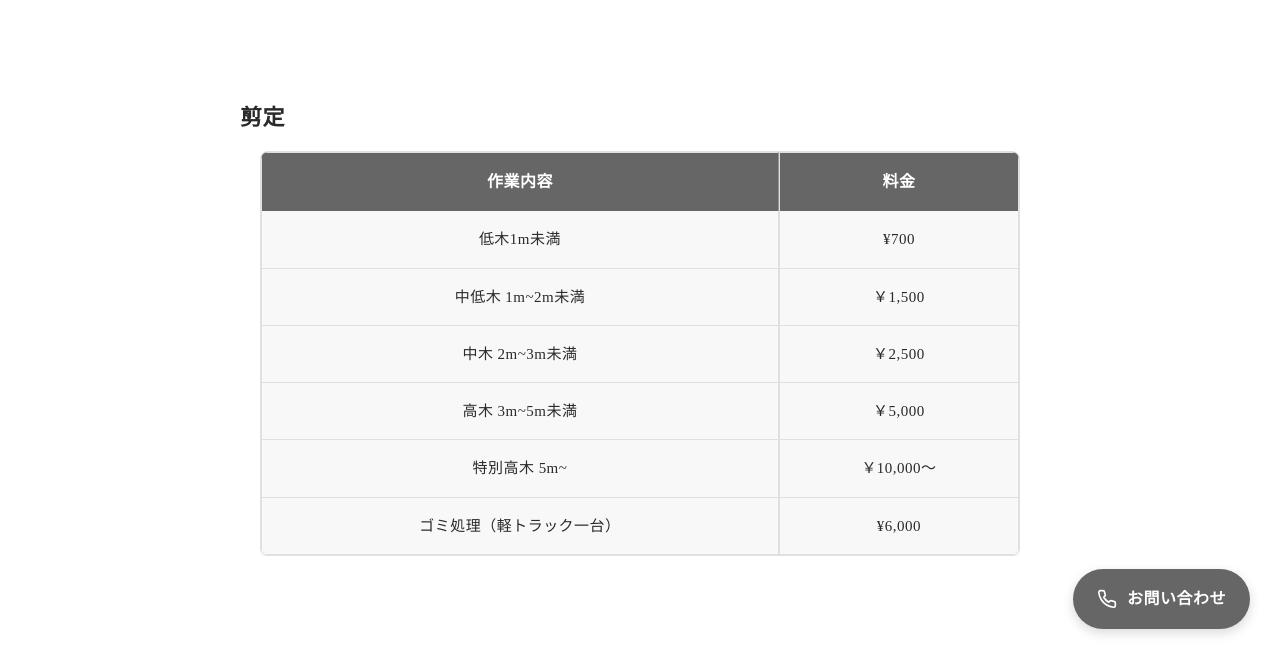
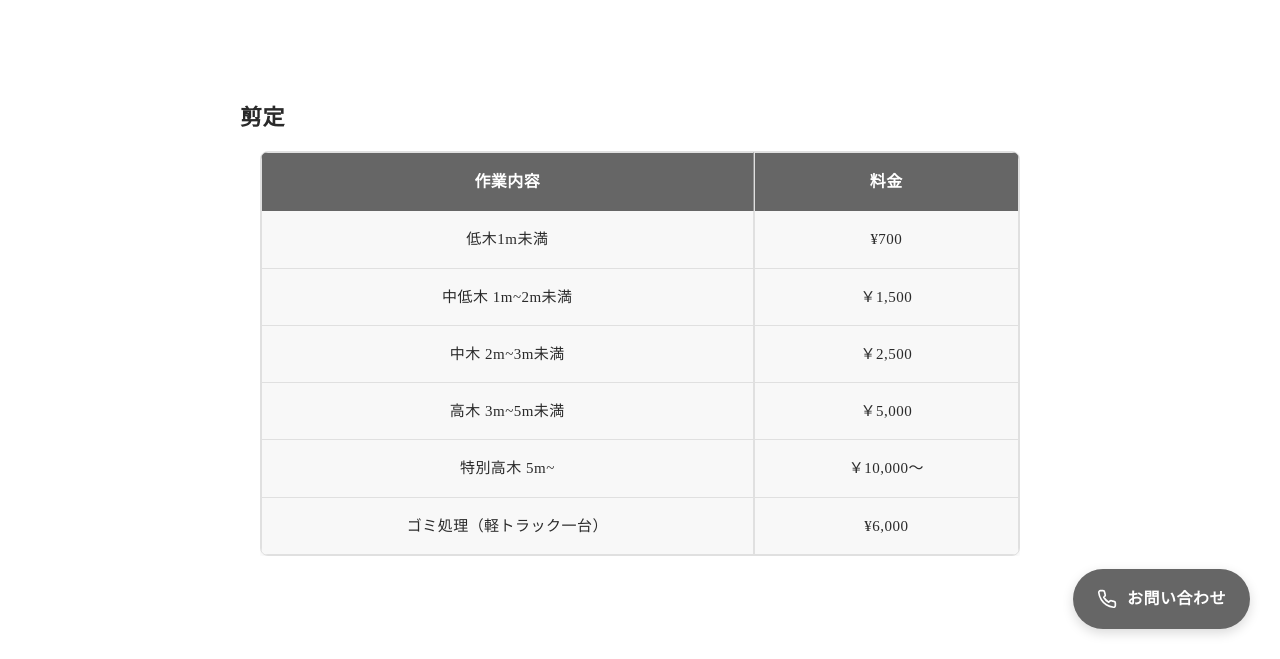
Before and after one commit to parineko/NiWaYa-Syo_demo, an Astro site: page /prices in a window 1280 px wide. Shown: the part 141-800 px from the top of the page. Built offline with nearby package versions, Linux system fonts and the light colour scheme; Astro itself is replaced by a stand-in of ours; a web font is replaced by a local one.

Commit message:
css分解前ok

```diff
--- a/src/styles/base.css
+++ b/src/styles/base.css
@@ -1078,6 +1078,7 @@ main > *:first-child {
     box-shadow: 0 2px 4px rgba(0, 0, 0, 0.05);
     border: 1px solid #e0e0e0;
     margin: 0 auto;
+    table-layout: fixed;
 }
 
 .price-table thead {
@@ -1097,6 +1098,14 @@ main > *:first-child {
     border-right: 1px solid rgba(255, 255, 255, 0.3);
     border-top: 1px solid #e0e0e0;
     border-left: 1px solid #e0e0e0;
+}
+
+.price-table th:first-child {
+    width: 65%;
+}
+
+.price-table th:last-child {
+    width: 35%;
 }
 
 .price-table thead tr:first-child th:first-child {
@@ -1125,6 +1134,16 @@ main > *:first-child {
     font-size: 15px;
     color: var(--text-color);
     text-align: center;
+    word-wrap: break-word;
+    overflow-wrap: break-word;
+}
+
+.price-table td:first-child {
+    width: 65%;
+}
+
+.price-table td:last-child {
+    width: 35%;
 }
 
 .price-table td:first-child {
```
Also changed, not shown: README.md.
